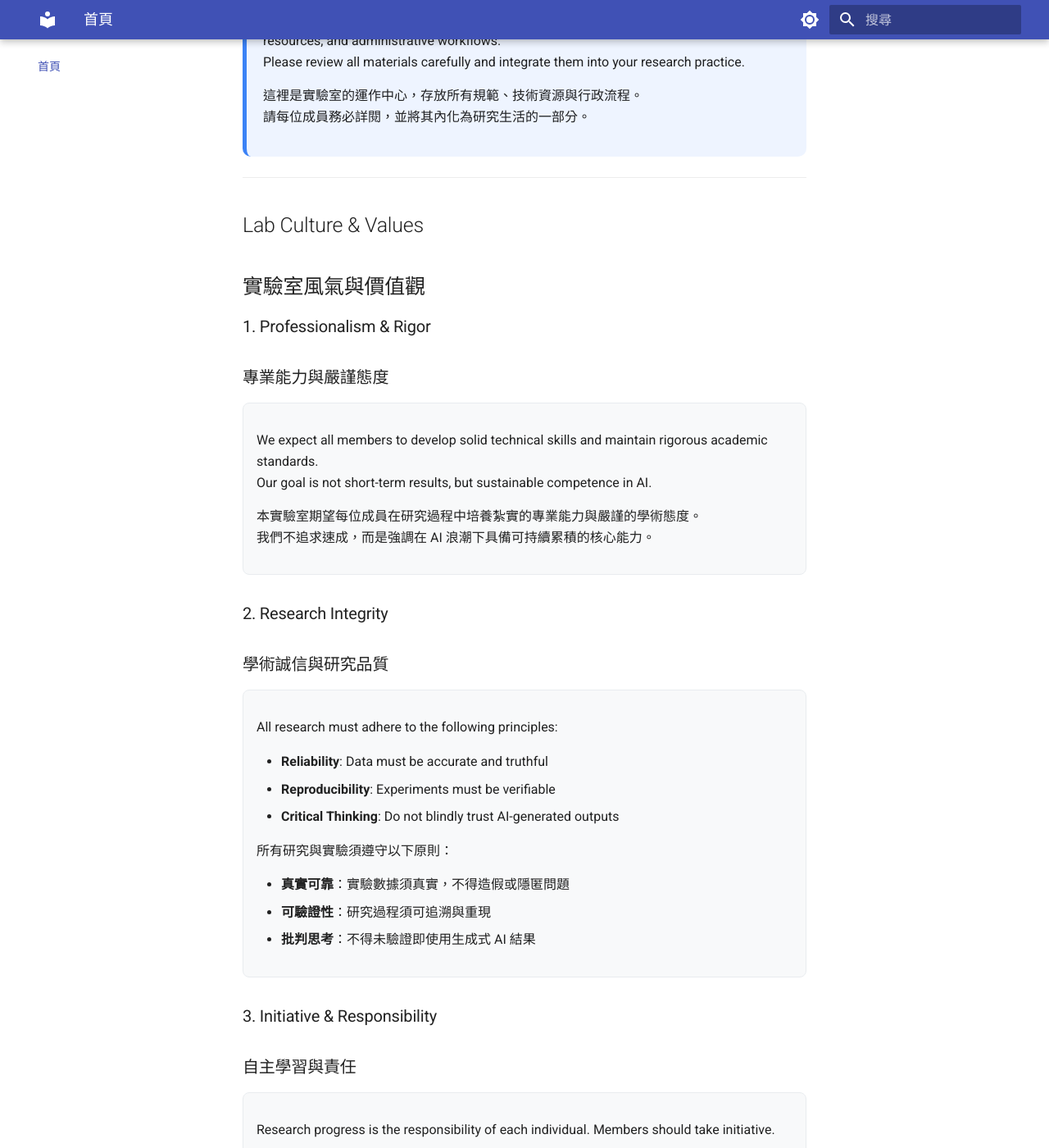
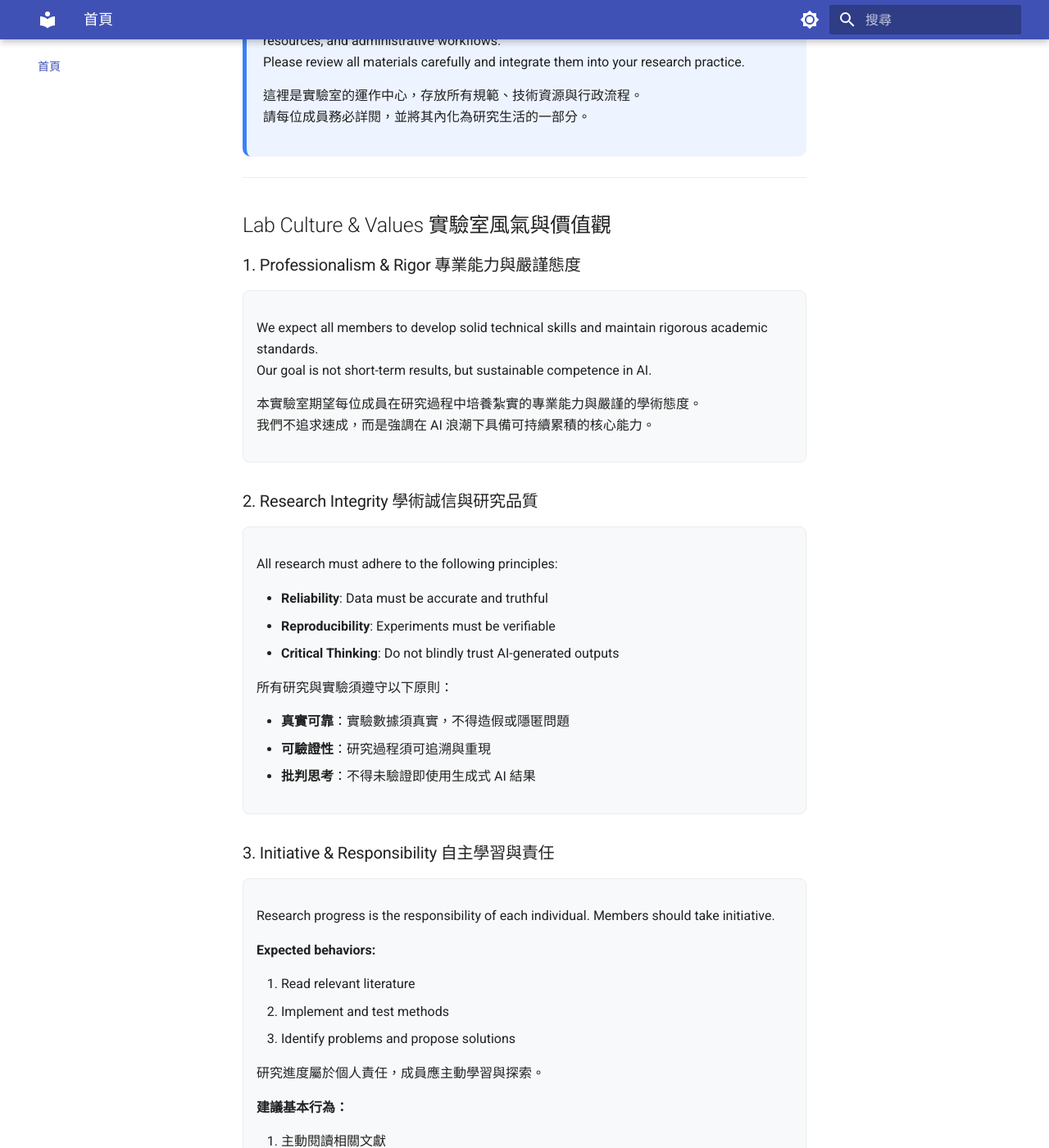
Before and after one commit to Ewz9/lab_handbook, an MkDocs documentation site: the page built from docs/index.md, in a window 1280 px wide and 1400 px high, scrolled down 421 px. Shown: the whole window at 82% size. Built offline with MkDocs 1.6.1 and Material for MkDocs 9.7.7, drawn with Linux system fonts in a browser that asks for light colours; some of the changed text lies outside the part shown.

```diff
--- a/docs/index.md
+++ b/docs/index.md
@@ -19,11 +19,9 @@ Please review all materials carefully and integrate them into your research prac
 
 ---
 
-## Lab Culture & Values
-## 實驗室風氣與價值觀
+## Lab Culture & Values 實驗室風氣與價值觀
 
-### 1. Professionalism & Rigor
-### 專業能力與嚴謹態度
+### 1. Professionalism & Rigor 專業能力與嚴謹態度
 
 <div style="padding:16px; background-color:#f8f9fa; border-radius:8px; border:1px solid #e9ecef; margin-bottom:20px;">
 <p>
@@ -37,8 +35,7 @@ Our goal is not short-term results, but sustainable competence in AI.
 </p>
 </div>
 
-### 2. Research Integrity
-### 學術誠信與研究品質
+### 2. Research Integrity 學術誠信與研究品質
 
 <div style="padding:16px; background-color:#f8f9fa; border-radius:8px; border:1px solid #e9ecef; margin-bottom:20px;">
 <p>All research must adhere to the following principles:</p>
@@ -58,8 +55,7 @@ Our goal is not short-term results, but sustainable competence in AI.
 </ul>
 </div>
 
-### 3. Initiative & Responsibility
-### 自主學習與責任
+### 3. Initiative & Responsibility 自主學習與責任
 
 <div style="padding:16px; background-color:#f8f9fa; border-radius:8px; border:1px solid #e9ecef; margin-bottom:20px;">
 <p>
@@ -85,8 +81,7 @@ Research progress is the responsibility of each individual. Members should take
 </ol>
 </div>
 
-### 4. Resource & Environment
-### 資源維護與實驗室環境
+### 4. Resource & Environment 資源維護與實驗室環境
 
 <div style="padding:16px; background-color:#f8f9fa; border-radius:8px; border:1px solid #e9ecef; margin-bottom:20px;">
 <p>Lab resources must be properly maintained:</p>
```
